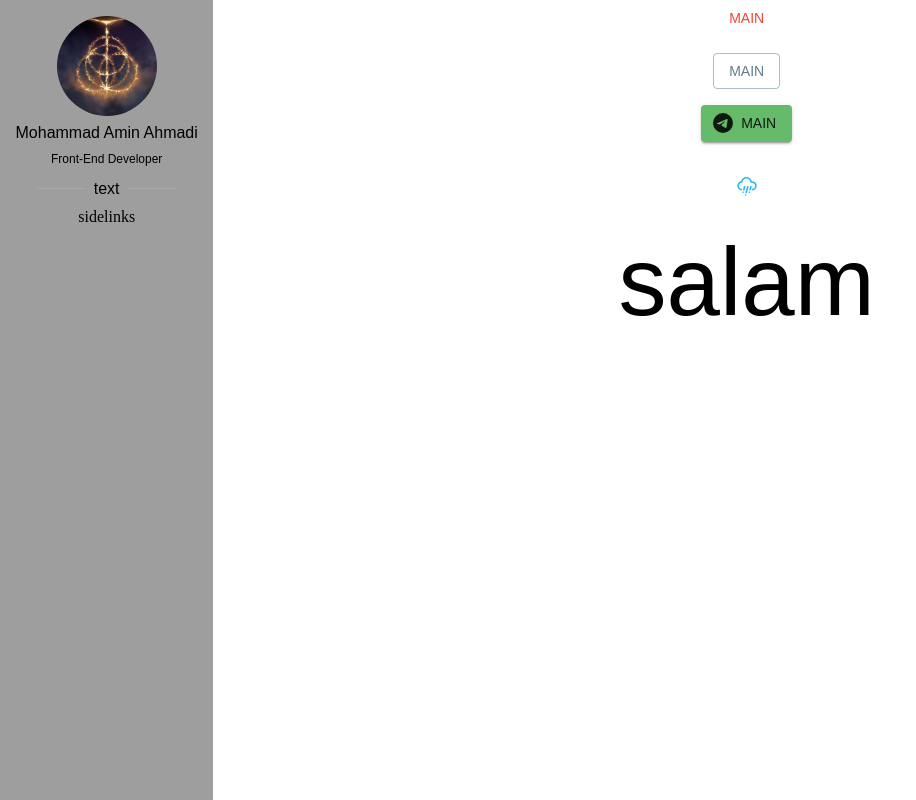
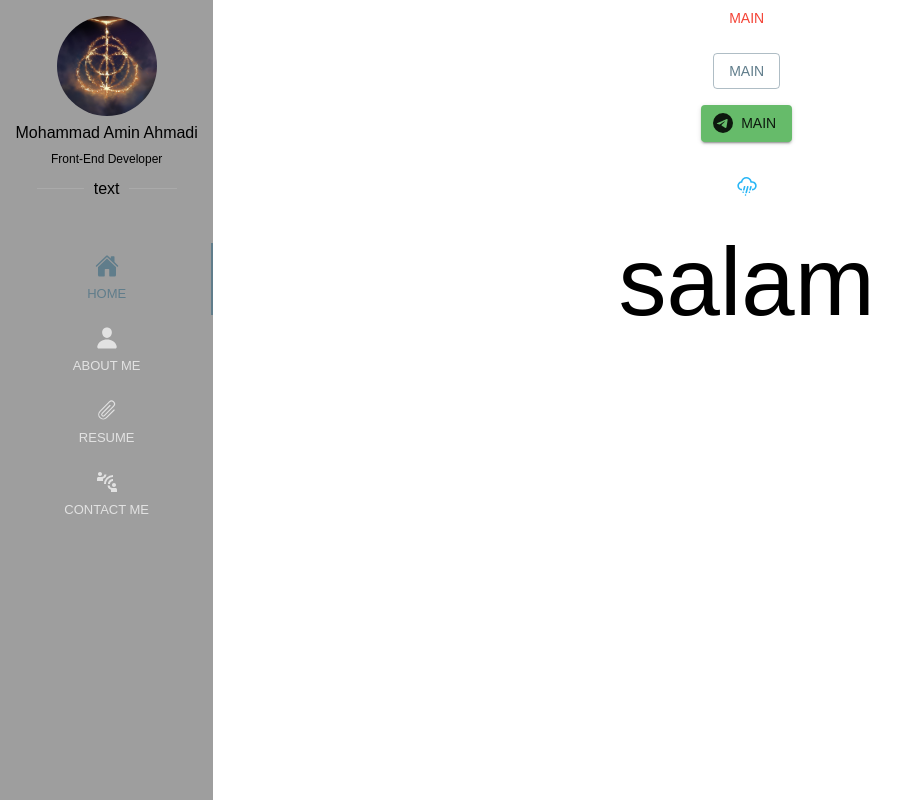
Before and after one commit to rex-vero/personal-app, a React (Create React App) app: page / in a window 1280 px wide. Shown: the whole page, without its empty margins (0-916 px from the left). Built offline with nearby package versions, Linux system fonts and the light colour scheme; a web font is replaced by a local one.

Commit message:
sidebar editted

```diff
--- a/src/components/sidebar/SideHead.js
+++ b/src/components/sidebar/SideHead.js
@@ -1,15 +1,15 @@
-import { Avatar, Divider, Typography } from "@mui/material";
+import { Avatar, Divider, Stack, Typography } from "@mui/material";
 
 const SideHead = () => {
     return (
-        <>
+        <Stack display={'flex'} alignItems={'center'} gap={'5px'} textAlign={'center'}>
             <Avatar sx={{ height: 100, width: 100 }} alt="Mohammad Amin" src={require('../../assets/images/logo.jpg')} >MA</Avatar>
             <Typography>Mohammad Amin Ahmadi</Typography>
             <Typography variant="caption">Front-End Developer</Typography>
             <Divider variant="middle" sx={{ width: 140 }} >
                 <Typography variant="subtitle1">text</Typography>
             </Divider>
-        </>
+        </Stack>
     );
 }
 
--- a/src/components/sidebar/SideLinks.js
+++ b/src/components/sidebar/SideLinks.js
@@ -1,6 +1,20 @@
+import { Tabs, Tab, Typography } from '@mui/material';
+import { useState } from 'react';
+import { IoHome, IoPerson } from "react-icons/io5";
+import { PiPaperclipLight } from 'react-icons/pi';
+import { MdConnectWithoutContact } from "react-icons/md";
+
 const SideLinks = () => {
+    const [value, setValue] = useState(1);
+    const handleChange = (_, newValue) => setValue(newValue);
+
     return (
-        <>sidelinks</>
+        <Tabs value={value} onChange={handleChange} orientation='vertical' variant='scrollable' scrollButtons allowScrollButtonsMobile>
+            <Tab value={1} label={<Typography fontSize={13}>Home</Typography>} icon={<IoHome fontSize={24} />} />
+            <Tab value={2} label={<Typography fontSize={13}>About Me</Typography>} icon={<IoPerson fontSize={24} />} />
+            <Tab value={3} label={<Typography fontSize={13}>Resume</Typography>} icon={<PiPaperclipLight fontSize={24} />} />
+            <Tab value={4} label={<Typography fontSize={13}>Contact Me</Typography>} icon={<MdConnectWithoutContact fontSize={24} />} />
+        </Tabs>
     );
 }
 
--- a/src/components/sidebar/Sidebar.js
+++ b/src/components/sidebar/Sidebar.js
@@ -4,7 +4,7 @@ import SideHead from "./SideHead";
 
 const Sidebar = () => {
     return (
-        <Box position={'sticky'} top={16} display={'flex'} flexDirection={'column'} alignItems={'center'} gap={'5px'} textAlign={'center'} mt={2}>
+        <Box position={'sticky'} top={16} mt={2} >
             <SideHead />
             <SideLinks />
         </Box>
--- a/src/layouts/MainLayout.js
+++ b/src/layouts/MainLayout.js
@@ -6,7 +6,7 @@ import { grey } from "@mui/material/colors";
 const MainLayout = () => {
     return (
         <Grid container columns={12} sx={{ height: '100vh' }}>
-            <Grid bgcolor={grey[500]} size={{ xs: 0, sm: 0, md: 2 }} sx={{ display: { xs: 'none', sm: 'none', md: 'block' } }}>
+            <Grid bgcolor={grey[500]} size={{ xs: 0, sm: 0, md: 2 }} sx={{ display: { xs: 'none', sm: 'none', md: 'block' }, height: '100vh' }}>
                 <Sidebar />
             </Grid>
             <Grid size={{ xs: 12, sm: 12, md: 10 }}>
```
